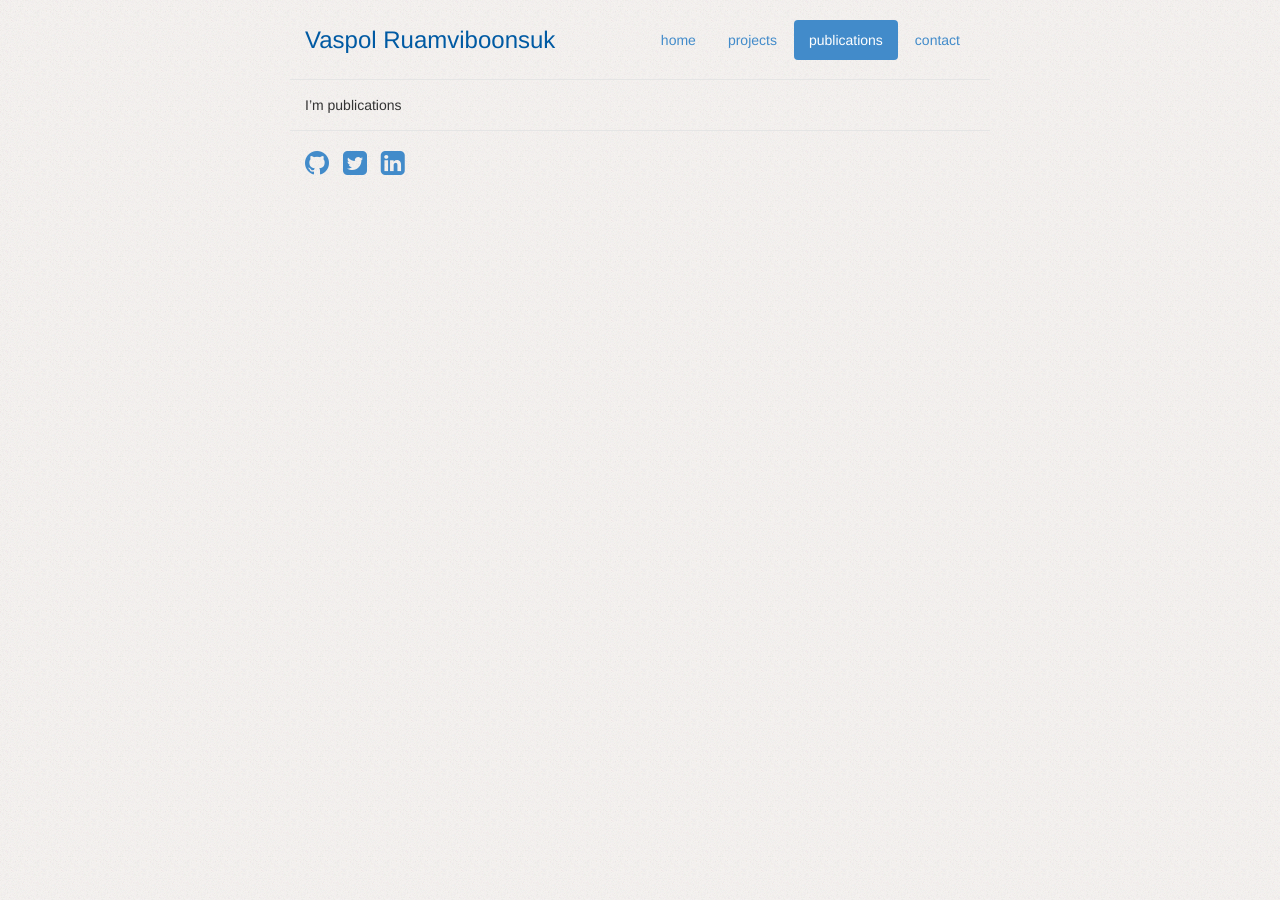
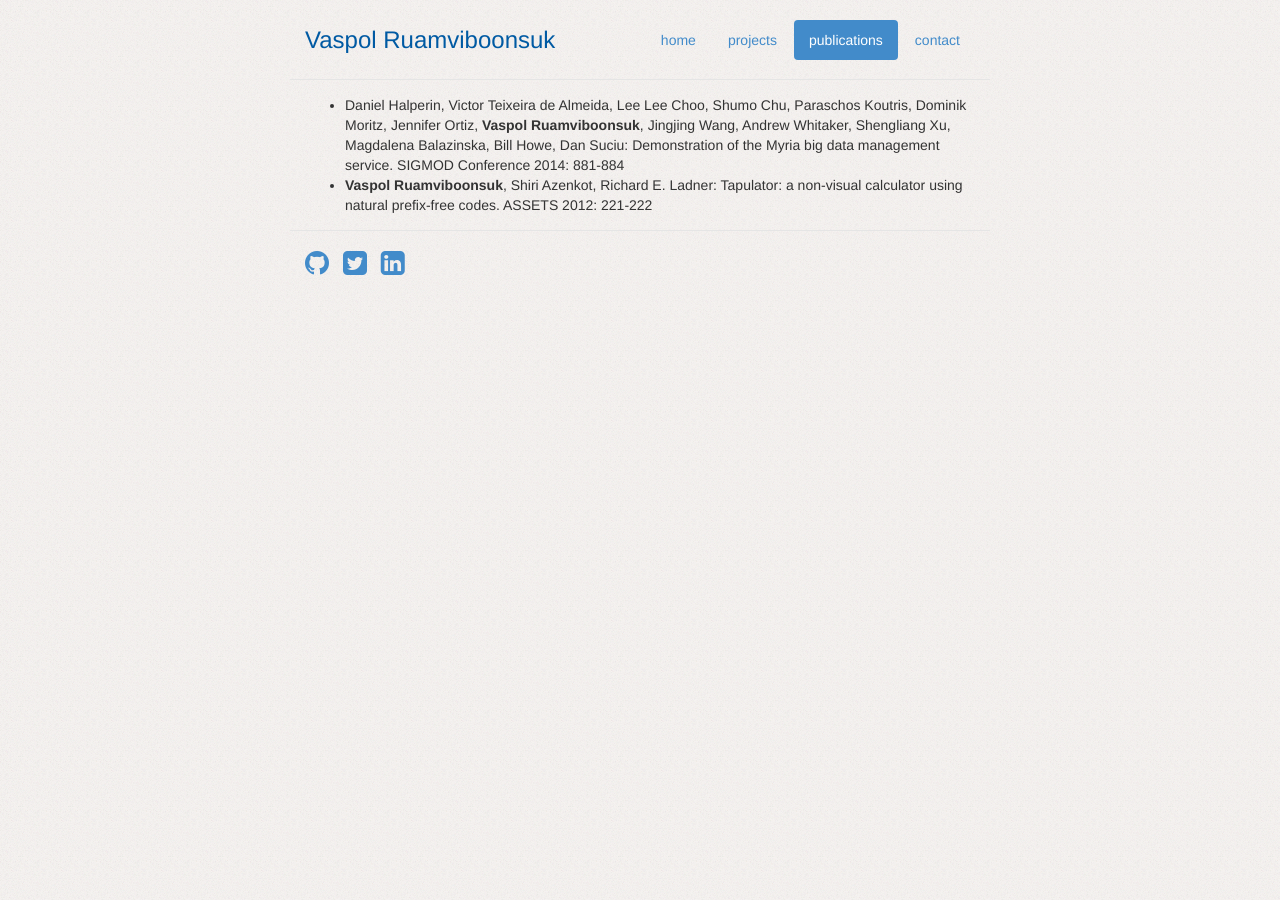
Before and after one commit to paivaspol/paivaspol.github.io, a Jekyll site: the page built from publications.md, in a window 1280 px wide. Built offline with Jekyll 4.4.1, drawn with Linux system fonts in a browser that asks for light colours; Markdown is read by kramdown in place of the engine named in the settings.

Commit message:
added publications

```diff
--- a/publications.md
+++ b/publications.md
@@ -2,4 +2,5 @@
 layout: default
 title: Publications
 ---
-I'm publications
+* Daniel Halperin, Victor Teixeira de Almeida, Lee Lee Choo, Shumo Chu, Paraschos Koutris, Dominik Moritz, Jennifer Ortiz, **Vaspol Ruamviboonsuk**, Jingjing Wang, Andrew Whitaker, Shengliang Xu, Magdalena Balazinska, Bill Howe, Dan Suciu: Demonstration of the Myria big data management service. SIGMOD Conference 2014: 881-884
+* **Vaspol Ruamviboonsuk**, Shiri Azenkot, Richard E. Ladner: Tapulator: a non-visual calculator using natural prefix-free codes. ASSETS 2012: 221-222
```
